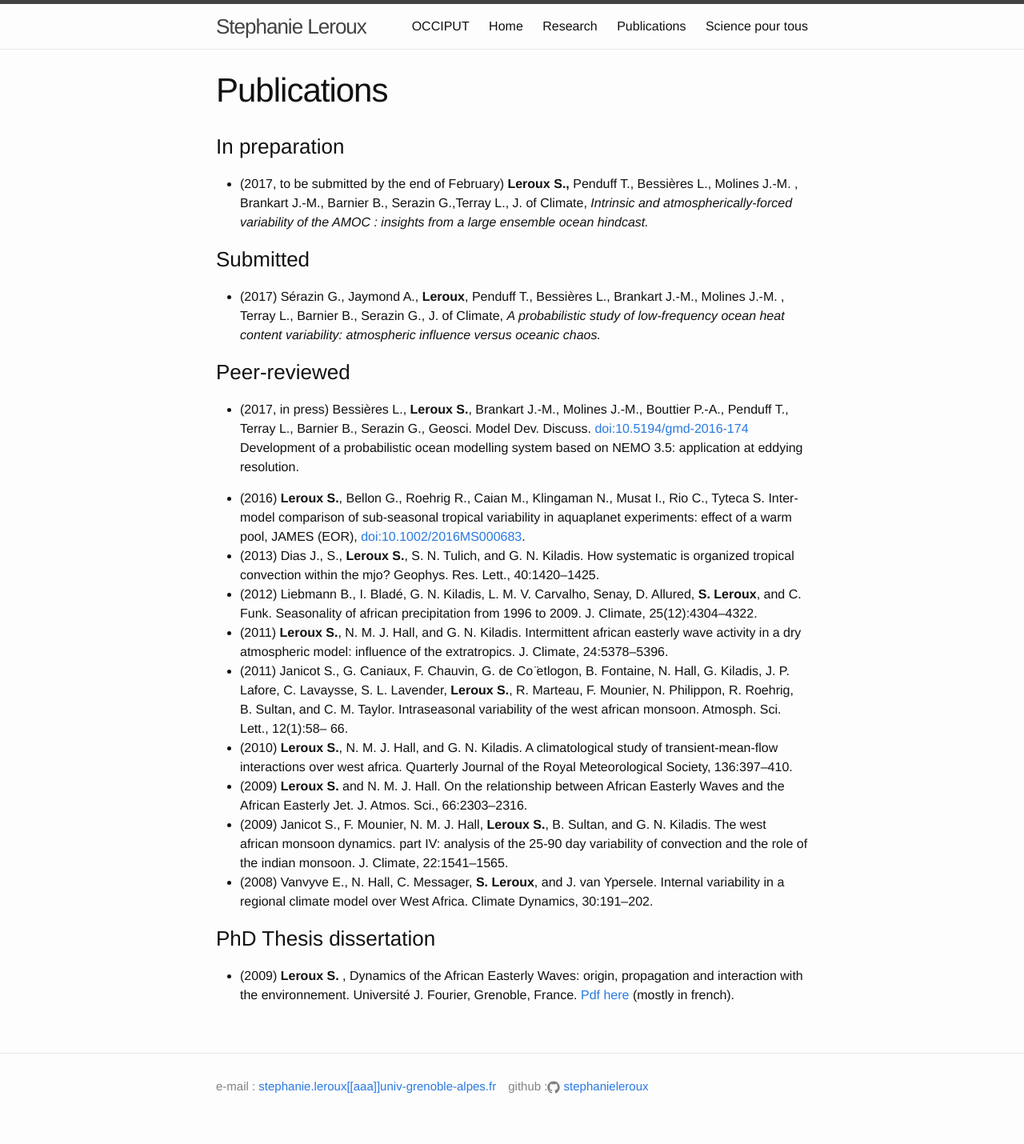
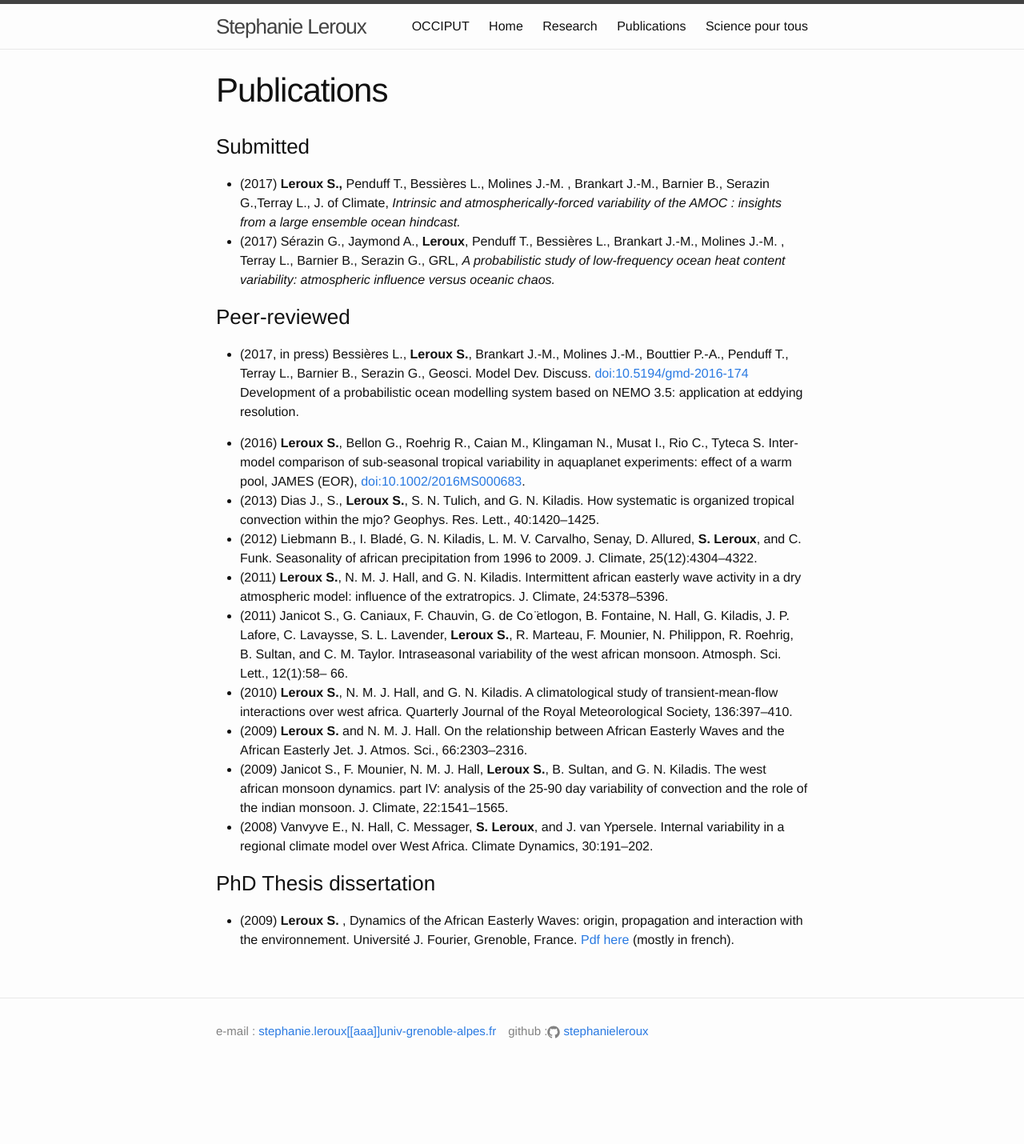
Before and after one commit to stephanieleroux/stephanieleroux.github.io, a Jekyll site: the page built from publications.md, in a window 1280 px wide. Shown: the whole page at 80% size. Built offline with Jekyll 4.4.1, drawn with Linux system fonts in a browser that asks for light colours; after the commit the page ends 1361 px from its top, so only the background shows below that.

Commit message:
update publications

```diff
--- a/publications.md
+++ b/publications.md
@@ -5,12 +5,10 @@ permalink: /publications/
 order: 3
 ---
 
-### In preparation
-- (2017, to be submitted by the end of February) **Leroux S.,** Penduff T., Bessières L.,   Molines J.-M. , Brankart J.-M., Barnier B., Serazin G.,Terray L.,  J. of Climate, *Intrinsic and atmospherically-forced variability of the AMOC :
+### Submitted
+- (2017) **Leroux S.,** Penduff T., Bessières L.,   Molines J.-M. , Brankart J.-M., Barnier B., Serazin G.,Terray L.,  J. of Climate, *Intrinsic and atmospherically-forced variability of the AMOC :
 insights from a large ensemble ocean hindcast.*
-
-### Submitted
-- (2017) Sérazin G., Jaymond A., **Leroux**, Penduff T., Bessières L.,  Brankart J.-M., Molines J.-M. , Terray L., Barnier B., Serazin G., J. of Climate, *A probabilistic study of low-frequency ocean heat content variability: atmospheric influence versus oceanic chaos.*
+- (2017) Sérazin G., Jaymond A., **Leroux**, Penduff T., Bessières L.,  Brankart J.-M., Molines J.-M. , Terray L., Barnier B., Serazin G., GRL, *A probabilistic study of low-frequency ocean heat content variability: atmospheric influence versus oceanic chaos.*
 
 
 ### Peer-reviewed
```
